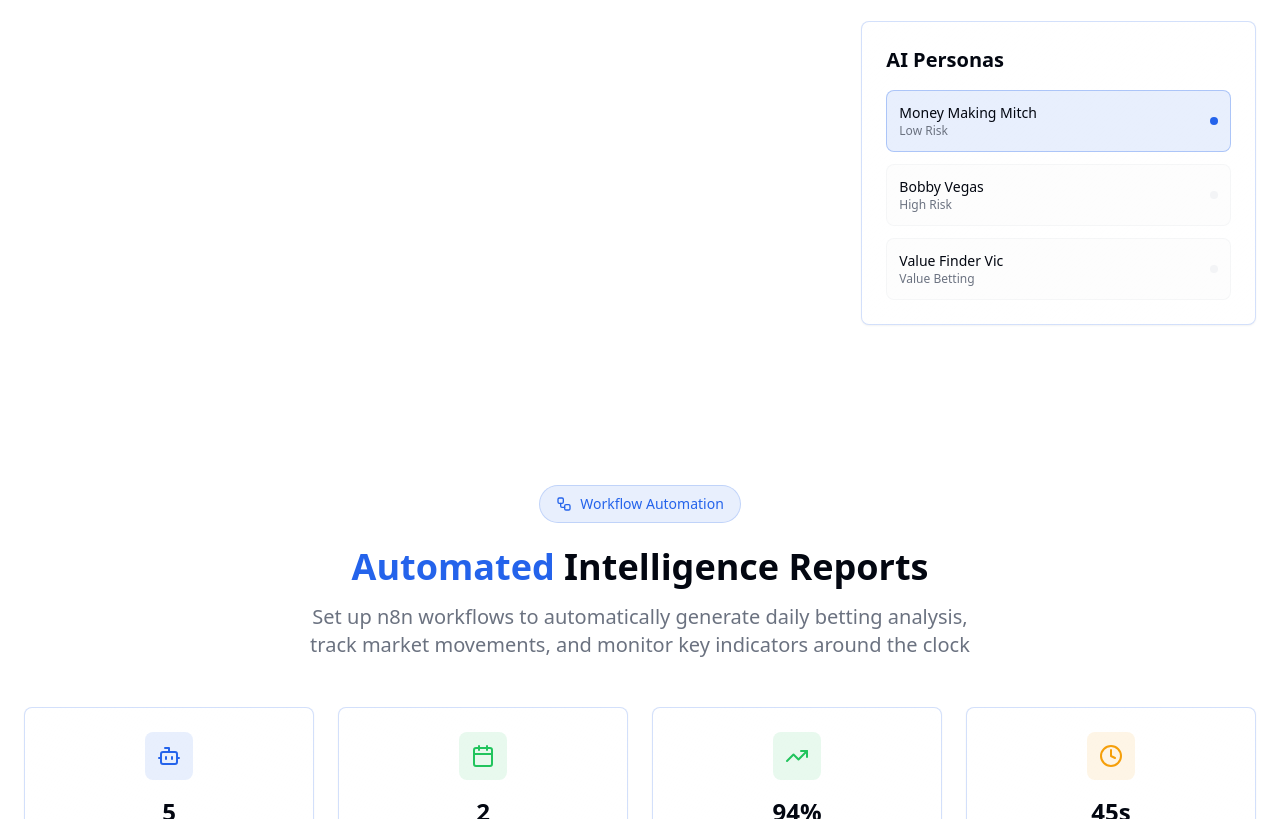
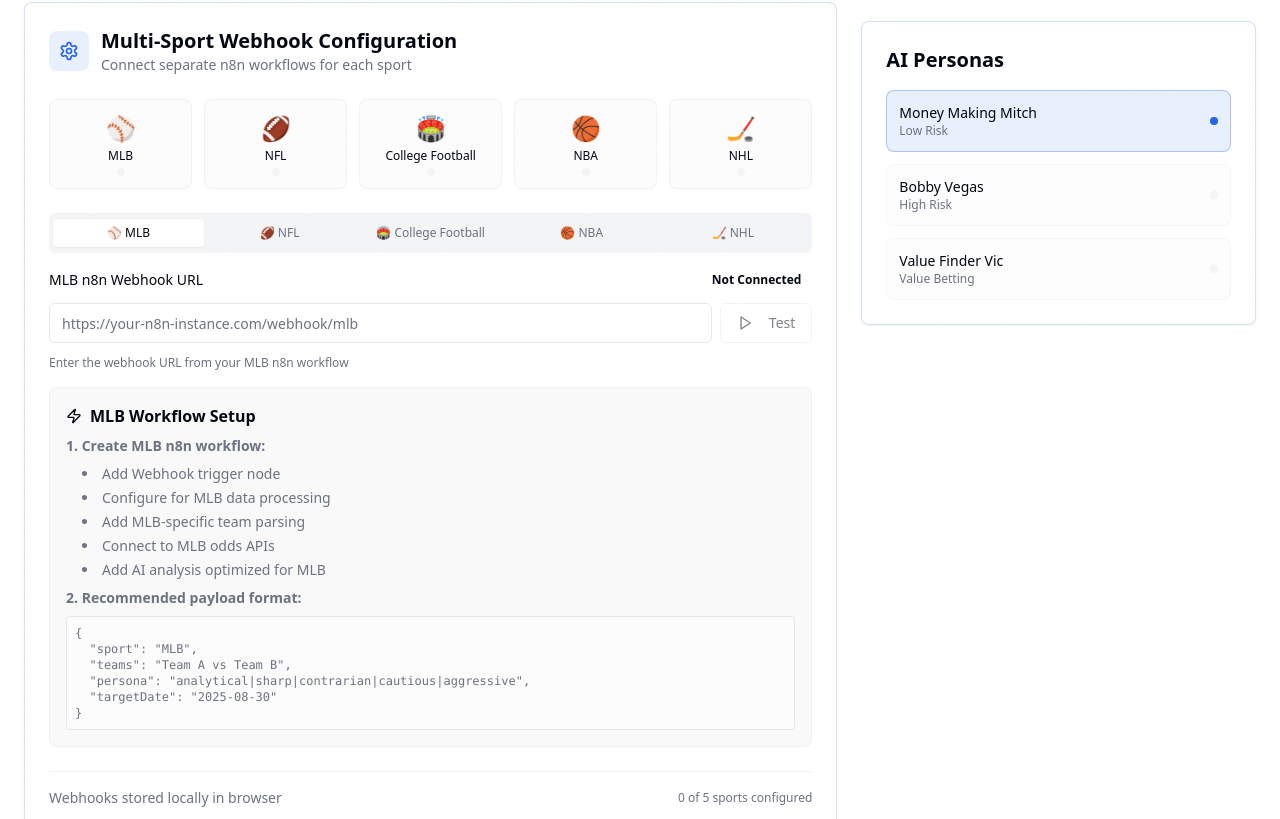
Before and after one commit to rsdelarosa75/win-wise-bot, a React (Vite) app: page / in a window 1280 px wide. Shown: the part 3321-4140 px from the top of the page. Built offline with nearby package versions, Linux system fonts and the light colour scheme.

Commit message:
Add support for multiple webhooks
Allow the application to accept different webhooks for various sports workflows. This will enable users to integrate multiple n8n workflows for different sports into the application.

```diff
--- a/src/components/ui/dashboard-preview.tsx
+++ b/src/components/ui/dashboard-preview.tsx
@@ -3,6 +3,7 @@ import { Badge } from "@/components/ui/badge";
 import { LiveOdds } from "@/components/ui/live-odds";
 import { OddsApiSettings } from "@/components/ui/odds-api-settings";
 import { TelegramAnalyses } from "@/components/ui/telegram-analyses";
+import { MultiSportWebhooks } from "@/components/ui/multi-sport-webhooks";
 import { useOddsApi } from "@/hooks/use-odds-api";
 import { TrendingUp, TrendingDown, Activity, DollarSign } from "lucide-react";
 
@@ -79,6 +80,9 @@ export const DashboardPreview = () => {
               onRemoveApiKey={removeApiKey}
               hasApiKey={hasApiKey}
             />
+
+            {/* Multi-Sport Webhooks */}
+            <MultiSportWebhooks />
           </div>
 
           {/* News & Insights */}
--- /dev/null
+++ b/src/components/ui/multi-sport-webhooks.tsx
@@ -0,0 +1,284 @@
+import { useState } from 'react';
+import { Card } from '@/components/ui/card';
+import { Button } from '@/components/ui/button';
+import { Input } from '@/components/ui/input';
+import { Label } from '@/components/ui/label';
+import { Badge } from '@/components/ui/badge';
+import { Tabs, TabsContent, TabsList, TabsTrigger } from '@/components/ui/tabs';
+import { useToast } from '@/hooks/use-toast';
+import {
+  Settings,
+  Play,
+  Zap,
+  CheckCircle,
+  Copy,
+  ExternalLink,
+  AlertCircle
+} from 'lucide-react';
+
+interface SportWebhook {
+  sport: string;
+  webhookUrl: string;
+  lastTriggered: Date | null;
+  isActive: boolean;
+  icon: string;
+  color: string;
+}
+
+export const MultiSportWebhooks = () => {
+  const [sportWebhooks, setSportWebhooks] = useState<SportWebhook[]>([
+    {
+      sport: 'MLB',
+      webhookUrl: localStorage.getItem('webhook_mlb') || '',
+      lastTriggered: null,
+      isActive: false,
+      icon: '⚾',
+      color: 'primary'
+    },
+    {
+      sport: 'NFL',
+      webhookUrl: localStorage.getItem('webhook_nfl') || '',
+      lastTriggered: null,
+      isActive: false,
+      icon: '🏈',
+      color: 'accent'
+    },
+    {
+      sport: 'College Football',
+      webhookUrl: localStorage.getItem('webhook_cfb') || '',
+      lastTriggered: null,
+      isActive: false,
+      icon: '🏟️',
+      color: 'neutral'
+    },
+    {
+      sport: 'NBA',
+      webhookUrl: localStorage.getItem('webhook_nba') || '',
+      lastTriggered: null,
+      isActive: false,
+      icon: '🏀',
+      color: 'win'
+    },
+    {
+      sport: 'NHL',
+      webhookUrl: localStorage.getItem('webhook_nhl') || '',
+      lastTriggered: null,
+      isActive: false,
+      icon: '🏒',
+      color: 'loss'
+    }
+  ]);
+
+  const [activeTab, setActiveTab] = useState('MLB');
+  const { toast } = useToast();
+
+  const updateWebhookUrl = (sport: string, url: string) => {
+    setSportWebhooks(prev =>
+      prev.map(webhook =>
+        webhook.sport === sport
+          ? { ...webhook, webhookUrl: url, isActive: !!url }
+          : webhook
+      )
+    );
+    localStorage.setItem(`webhook_${sport.toLowerCase().replace(' ', '_')}`, url);
+  };
+
+  const testWebhook = async (sport: string, url: string) => {
+    if (!url) {
+      toast({
+        title: 'No URL',
+        description: `Please enter a webhook URL for ${sport}`,
+        variant: 'destructive'
+      });
+      return;
+    }
+
+    try {
+      const testPayload = {
+        sport,
+        teams: 'Test Team A vs Test Team B',
+        text: 'Test Team A vs Test Team B',
+        persona: 'analytical',
+        targetDate: new Date().toISOString().split('T')[0],
+        test: true
+      };
+
+      const response = await fetch(url, {
+        method: 'POST',
+        headers: {
+          'Content-Type': 'application/json'
+        },
+        body: JSON.stringify(testPayload)
+      });
+
+      if (response.ok) {
+        setSportWebhooks(prev =>
+          prev.map(webhook =>
+            webhook.sport === sport
+              ? { ...webhook, lastTriggered: new Date() }
+              : webhook
+          )
+        );
+
+        toast({
+          title: `${sport} Webhook Success`,
+          description: 'Test payload sent successfully',
+        });
+      } else {
+        throw new Error(`HTTP ${response.status}`);
+      }
+    } catch (error) {
+      toast({
+        title: `${sport} Webhook Error`,
+        description: error instanceof Error ? error.message : 'Failed to test webhook',
+        variant: 'destructive'
+      });
+    }
+  };
+
+  const copyWebhookEndpoint = (sport: string) => {
+    const endpoint = `${window.location.origin}/webhook/${sport.toLowerCase().replace(' ', '-')}`;
+    navigator.clipboard.writeText(endpoint);
+    toast({
+      title: 'Endpoint Copied',
+      description: `${sport} webhook endpoint copied to clipboard`
+    });
+  };
+
+  const currentWebhook = sportWebhooks.find(w => w.sport === activeTab);
+
+  return (
+    <Card className="p-6 bg-gradient-to-br from-card to-card/50 border-primary/20">
+      <div className="flex items-center gap-3 mb-6">
+        <div className="w-10 h-10 bg-primary/10 rounded-lg flex items-center justify-center">
+          <Settings className="w-5 h-5 text-primary" />
+        </div>
+        <div>
+          <h3 className="text-xl font-semibold">Multi-Sport Webhook Configuration</h3>
+          <p className="text-sm text-muted-foreground">
+            Connect separate n8n workflows for each sport
+          </p>
+        </div>
+      </div>
+
+      {/* Sport Overview */}
+      <div className="grid grid-cols-2 md:grid-cols-5 gap-3 mb-6">
+        {sportWebhooks.map((webhook) => (
+          <div
+            key={webhook.sport}
+            className={`text-center p-3 rounded-lg border transition-all cursor-pointer ${
+              webhook.isActive
+                ? 'bg-primary/10 border-primary/30'
+                : 'bg-secondary/30 border-border/50 hover:border-primary/20'
+            }`}
+            onClick={() => setActiveTab(webhook.sport)}
+          >
+            <div className="text-2xl mb-1">{webhook.icon}</div>
+            <div className="text-xs font-medium">{webhook.sport}</div>
+            <div className={`w-2 h-2 rounded-full mx-auto mt-1 ${
+              webhook.isActive ? 'bg-win' : 'bg-muted'
+            }`} />
+          </div>
+        ))}
+      </div>
+
+      {/* Individual Sport Configuration */}
+      <Tabs value={activeTab} onValueChange={setActiveTab}>
+        <TabsList className="grid grid-cols-5 w-full mb-4">
+          {sportWebhooks.map((webhook) => (
+            <TabsTrigger key={webhook.sport} value={webhook.sport} className="text-xs">
+              {webhook.icon} {webhook.sport}
+            </TabsTrigger>
+          ))}
+        </TabsList>
+
+        {sportWebhooks.map((webhook) => (
+          <TabsContent key={webhook.sport} value={webhook.sport} className="space-y-4">
+            <div className="space-y-3">
+              <div className="flex items-center justify-between">
+                <Label htmlFor={`${webhook.sport}-url`}>
+                  {webhook.sport} n8n Webhook URL
+                </Label>
+                <Badge
+                  variant="outline"
+                  className={webhook.isActive ? 'border-win/30 text-win' : 'border-muted/30'}
+                >
+                  {webhook.isActive ? 'Connected' : 'Not Connected'}
+                </Badge>
+              </div>
+
+              <div className="flex gap-2">
+                <Input
+                  id={`${webhook.sport}-url`}
+                  type="url"
+                  placeholder={`https://your-n8n-instance.com/webhook/${webhook.sport.toLowerCase()}`}
+                  value={webhook.webhookUrl}
+                  onChange={(e) => updateWebhookUrl(webhook.sport, e.target.value)}
+                  className="flex-1"
+                />
+                <Button
+                  variant="outline"
+                  onClick={() => testWebhook(webhook.sport, webhook.webhookUrl)}
+                  disabled={!webhook.webhookUrl}
+                >
+                  <Play className="w-4 h-4 mr-2" />
+                  Test
+                </Button>
+              </div>
+
+              <p className="text-xs text-muted-foreground">
+                Enter the webhook URL from your {webhook.sport} n8n workflow
+              </p>
+
+              {webhook.lastTriggered && (
+                <div className="flex items-center gap-2 text-sm text-muted-foreground">
+                  <CheckCircle className="w-4 h-4 text-win" />
+                  Last triggered: {webhook.lastTriggered.toLocaleString()}
+                </div>
+              )}
+            </div>
+
+            {/* Usage Instructions */}
+            <div className="p-4 bg-muted/50 rounded-lg border border-border/50">
+              <h4 className="font-semibold mb-2 flex items-center gap-2">
+                <Zap className="w-4 h-4" />
+                {webhook.sport} Workflow Setup
+              </h4>
+              <div className="text-sm text-muted-foreground space-y-2">
+                <p><strong>1. Create {webhook.sport} n8n workflow:</strong></p>
+                <ul className="list-disc list-inside ml-4 space-y-1">
+                  <li>Add Webhook trigger node</li>
+                  <li>Configure for {webhook.sport} data processing</li>
+                  <li>Add {webhook.sport}-specific team parsing</li>
+                  <li>Connect to {webhook.sport} odds APIs</li>
+                  <li>Add AI analysis optimized for {webhook.sport}</li>
+                </ul>
+                <p><strong>2. Recommended payload format:</strong></p>
+                <pre className="text-xs bg-background/50 p-2 rounded border mt-2">
+{`{
+  "sport": "${webhook.sport}",
+  "teams": "Team A vs Team B",
+  "persona": "analytical|sharp|contrarian|cautious|aggressive",
+  "targetDate": "2025-08-30"
+}`}
+                </pre>
+              </div>
+            </div>
+          </TabsContent>
+        ))}
+      </Tabs>
+
+      {/* Global Settings */}
+      <div className="mt-6 pt-4 border-t border-border/50">
+        <div className="flex items-center justify-between text-sm">
+          <div className="text-muted-foreground">
+            Webhooks stored locally in browser
+          </div>
+          <div className="text-xs text-muted-foreground">
+            {sportWebhooks.filter(w => w.isActive).length} of {sportWebhooks.length} sports configured
+          </div>
+        </div>
+      </div>
+    </Card>
+  );
+};
```
